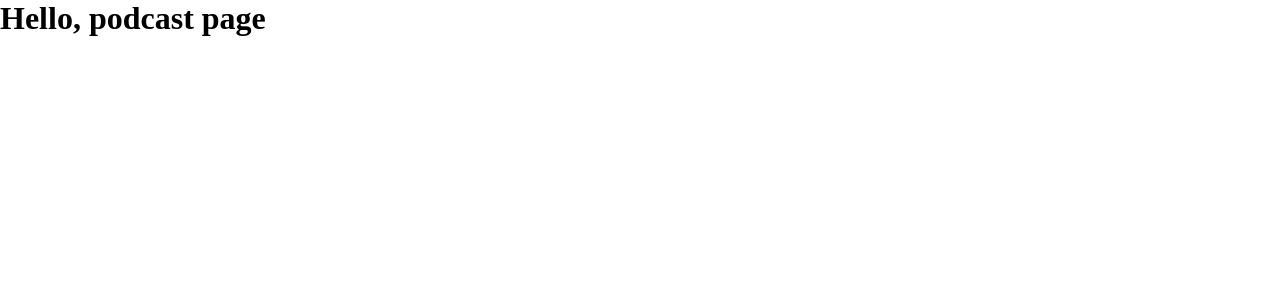
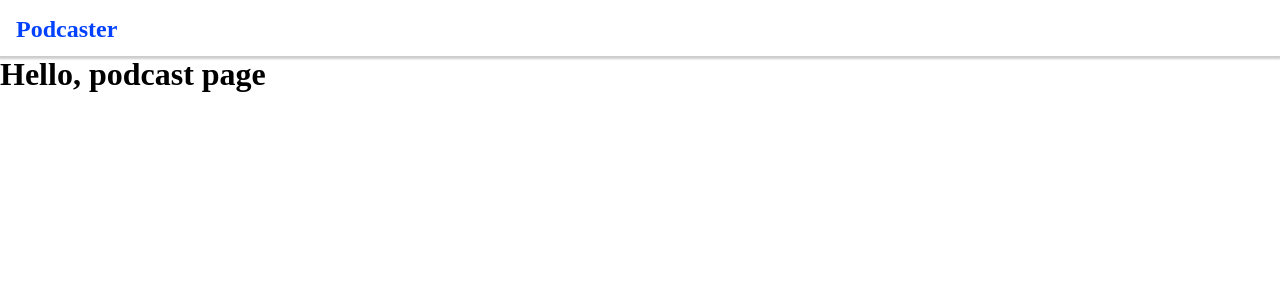
Before and after one commit to jcaviedesc/mini-podcasts-music, a Next.js app: page /podcast/1 in a window 1280 px wide. Shown: the top 300 px of the page. Built offline with nearby package versions, Linux system fonts and the light colour scheme.

Commit message:
feat(layout): create header layout component

```diff
--- /dev/null
+++ b/app/components/HeaderLayout.tsx
@@ -0,0 +1,13 @@
+import Link from "next/link";
+
+export function HeaderLayout() {
+  return (
+    <header className="header-layout">
+      <div className="header-conent">
+        <Link href="/">
+          <p className="title">Podcaster</p>
+        </Link>
+      </div>
+    </header>
+  );
+}
--- a/app/components/index.ts
+++ b/app/components/index.ts
@@ -1,2 +1,3 @@
 import PodcastGrid from "./PodcastGrid";
-export { PodcastGrid };
+import { HeaderLayout } from "./HeaderLayout";
+export { PodcastGrid, HeaderLayout };
--- a/app/globals.css
+++ b/app/globals.css
@@ -100,3 +100,23 @@ a {
     color-scheme: dark;
   }
 }
+
+/* header layout */
+.header-layout {
+  background-color: var(--card-background);
+  box-shadow: 0px 2px 2px 1px rgba(0,0,0, 0.2);
+  height: 56px;
+}
+
+.header-layout .header-conent {
+  padding: 16px 0px;
+  margin: 0 16px;
+}
+.header-layout .header-conent a {
+  display: inline-block;
+}
+.header-conent .title {
+  font-size: 1.5rem;
+  color: rgb(1, 65, 255);
+  font-weight: 800;
+}
--- a/app/layout.tsx
+++ b/app/layout.tsx
@@ -1,18 +1,22 @@
-import './globals.css'
+import { HeaderLayout } from "./components";
+import "./globals.css";
 
 export const metadata = {
-  title: 'Create Next App',
-  description: 'Generated by create next app',
-}
+  title: "Podcast app",
+  description: "Generated by create next app",
+};
 
 export default function RootLayout({
   children,
 }: {
-  children: React.ReactNode
+  children: React.ReactNode;
 }) {
   return (
     <html lang="en">
-      <body>{children}</body>
+      <body>
+        <HeaderLayout />
+        {children}
+      </body>
     </html>
-  )
+  );
 }
```
